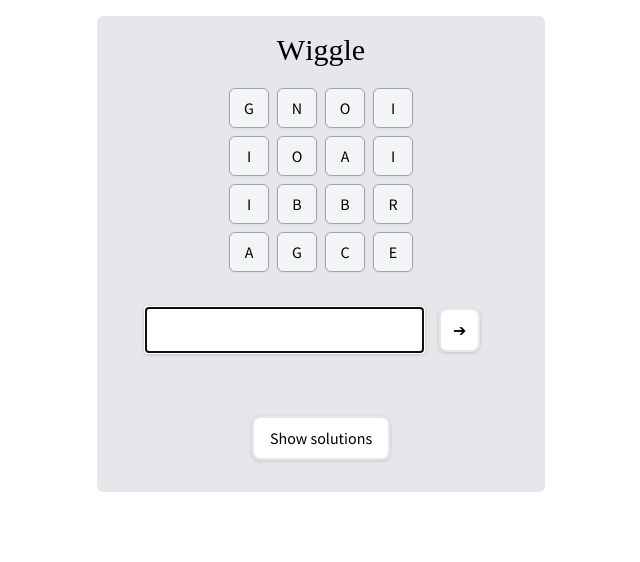
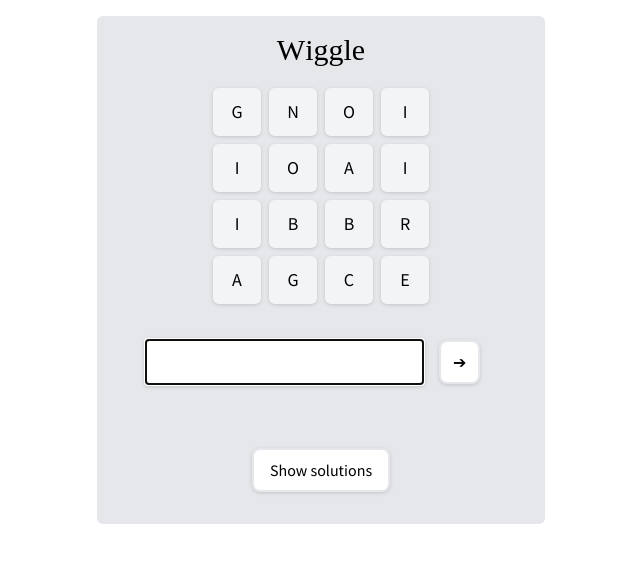
Before and after one commit to quevivasbien/wiggle, a SvelteKit app: page /single-player in a window 1280 px wide. Both pictures are taken after a click on the button "Play". Shown: the top 562 px of the page, without its empty margins (319-959 px from the left). Built offline with nearby package versions, Linux system fonts and the light colour scheme; a web font is replaced by a local one.

Commit message:
changed formatting of AllWords

```diff
--- a/src/components/AllWords.svelte
+++ b/src/components/AllWords.svelte
@@ -39,8 +39,11 @@
 </script>
 
 <div>
-    All words:
-    <div class="flex flex-rowc justify-center">
+    <div class="text-lg p-2">
+        All words:
+    </div>
+    <div class="p-2 rounded-md border-y-2 border-gray-300 bg-gray-100">
+    <div class="flex flex-rowc justify-center overflow-y-auto h-64 sm:h-96 p-2">
         {#each wordDisplayColumns as column}
             <div class="flex flex-col basis-40" in:fade>
             {#each column as word}
@@ -49,6 +52,7 @@
             </div>
         {/each}
     </div>
+    </div>
     <div class="m-4">
         You found {wordsFound.length} out of {allWords.length} ({((wordsFound.length / allWords.length) * 100).toFixed(1)}%).
     </div>
--- a/src/components/Board.svelte
+++ b/src/components/Board.svelte
@@ -77,7 +77,10 @@
     {#each board.getRows() as row, i}
         <div class="flex flex-row">
             {#each row as cell, j}
-                <button class="flex m-1 w-10 h-10 border border-gray-400 rounded-md drop-shadow-sm items-center justify-center bg-gray-100 capitalize cursor-pointer {path.includes(board.toIndex(j, i)) ? 'font-bold' : 'font-normal'} {highlights.includes(board.toIndex(j, i)) ? 'text-green-500' : ''}" on:click={() => clickLetter(j, i)}>
+                <button
+                    class="flex m-1 w-10 h-10 sm:w-12 sm:h-12 sm:text-lg rounded-md drop-shadow items-center justify-center bg-gray-100 capitalize cursor-pointer {path.includes(board.toIndex(j, i)) ? 'font-bold' : 'font-normal'} {highlights.includes(board.toIndex(j, i)) ? 'text-green-500' : ''}"
+                    on:click={() => clickLetter(j, i)}
+                >
                     {expandQu(cell)}
                 </button>
             {/each}
--- a/src/routes/single-player/+page.svelte
+++ b/src/routes/single-player/+page.svelte
@@ -1,9 +1,9 @@
 <script lang="ts">
+    import { slide } from "svelte/transition";
+    import { base } from "$app/paths";
     import Wiggle from "$components/Wiggle.svelte";
-    import Game from "$components/Game.svelte";
-    import { slide } from "svelte/transition";
     import StyledButton from "$components/StyledButton.svelte";
-    import { base } from "$app/paths";
+    import Game from "./Game.svelte";
 
     let playing = false;
 
--- a/src/components/Game.svelte
+++ b/src/routes/single-player/Game.svelte
@@ -3,8 +3,8 @@
     import { onMount } from "svelte";
     import BoardData from "$scripts/board";
     import AllWords from "$components/AllWords.svelte";
-    import StyledButton from "./StyledButton.svelte";
-    import Board from "./Board.svelte";
+    import StyledButton from "$components/StyledButton.svelte";
+    import Board from "$components/Board.svelte";
     import { base } from "$app/paths";
 
     export let size: number;
```
